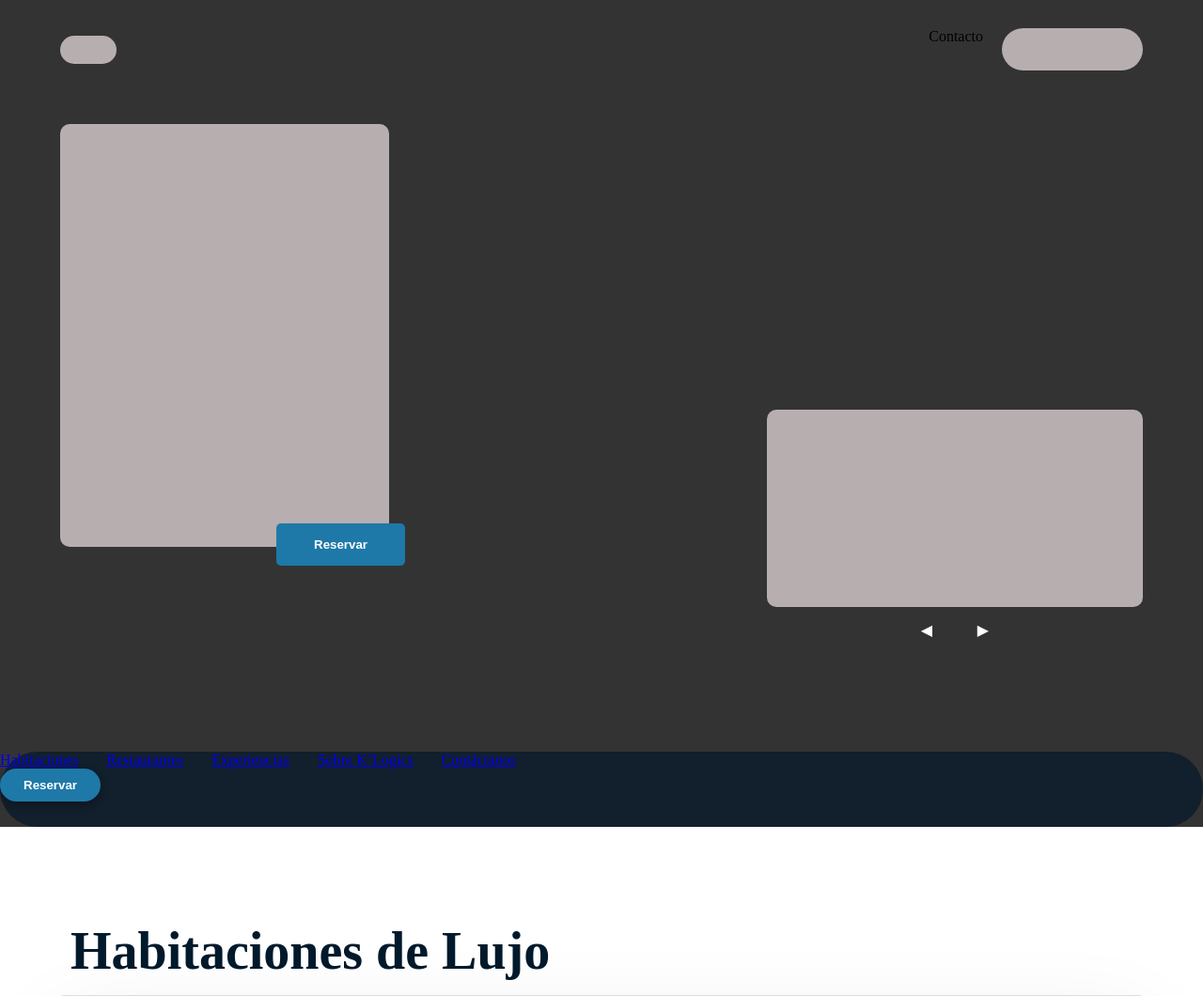
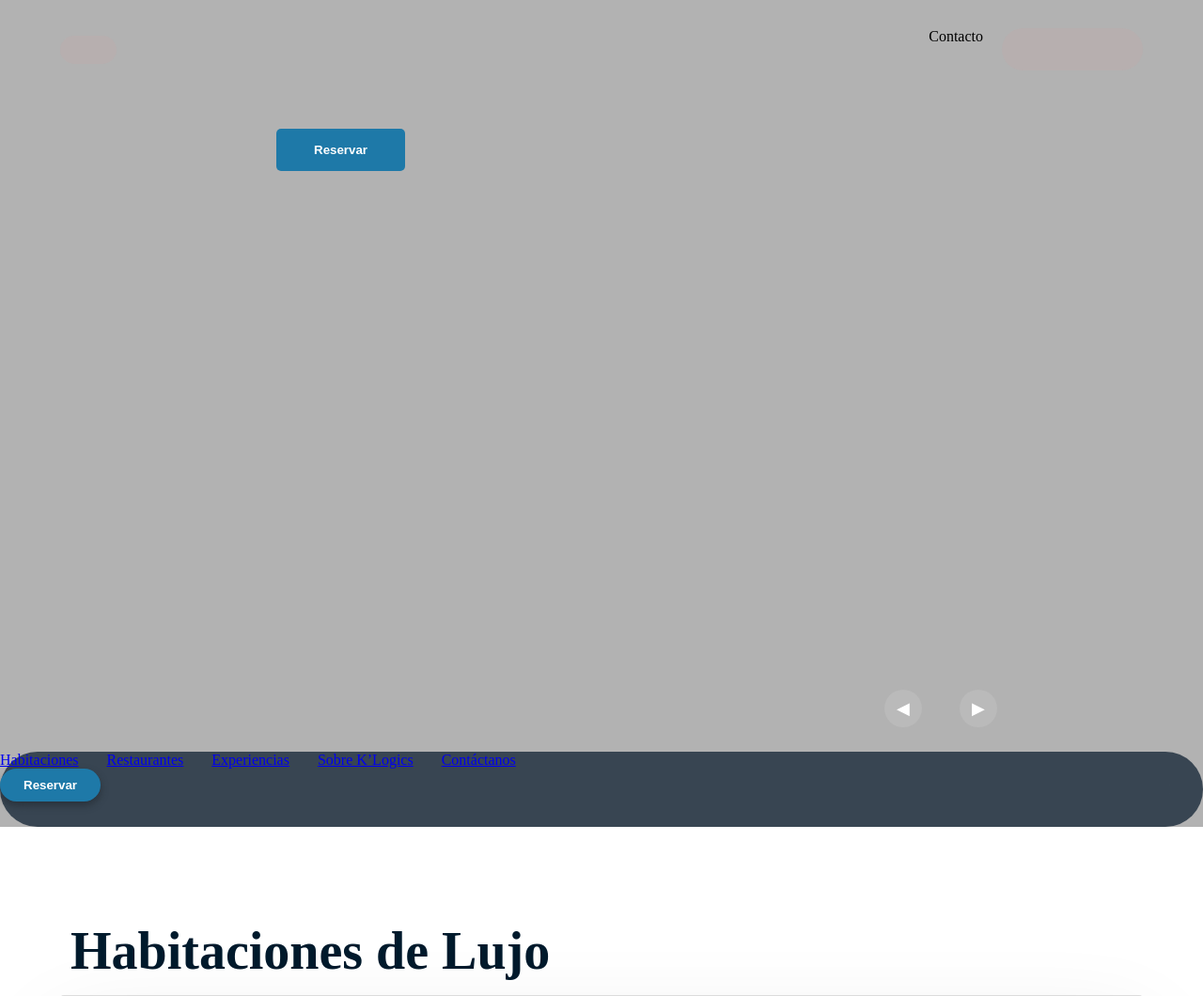
Before and after one commit to Lumi-8/Resort-Kamely-y-Lusmileydi, a Flask app: page / in a window 1280 px wide. Shown: the top 1060 px of the page at 94% size. Run offline with Flask 3, Linux system fonts and the light colour scheme.

Commit message:
ediciones en la parte de inicio del index

```diff
--- a/static/css/style.css
+++ b/static/css/style.css
@@ -135,15 +135,70 @@ section {
     padding-bottom: 100px;
     display: flex;
 }
-
+.content-start {
+    width: 40px;
+    height: 4px;
+    background-color: white;
+    margin-bottom: 10px;
+    border-radius: 2px;
+}
+.title-1, .title-2 {
+    font-weight: 600;
+    font-size: 60px; /* Ajustado para tu layout */
+    font-family: 'Oswald', sans-serif;
+    color: white;
+    line-height: 1;
+    margin: 0;
+}
+.main-title {
+    font-family: 'Oswald', sans-serif;
+    font-size: 80px; /* Tamaño grande como la referencia */
+    line-height: 0.9;
+    margin: 15px 0;
+    font-weight: 600;
+    text-transform: uppercase;
+}
 .hero-image-selected {
     position: absolute;
     width: 100%;
+    height: 100%; /* Ocupa todo el alto del hero-section */
+    top: 0;
+    left: 0;
+    z-index: 1; /* Se queda al fondo */
+    overflow: hidden; /* Corta lo que sobre de la imagen */
+}
+
+.hero-image-selected img {
+    width: 100%;
     height: 100%;
-    background-color: #333;
-    background-size: cover;
-    background-position: center;
-    z-index: 1;
+    /* ESTA ES LA CLAVE: hace que la imagen se adapte como un background-image */
+    object-fit: cover;
+    object-position: center; /* Centra la foto si es muy grande */
+    display: block;
+}
+
+/* Capa de oscuridad opcional para que el texto resalte más */
+.hero-image-selected::after {
+    content: '';
+    position: absolute;
+    top: 0;
+    left: 0;
+    width: 100%;
+    height: 100%;
+    background: rgba(0, 0, 0, 0.3); /* Un velo oscuro sutil */
+    z-index: 2;
+}
+.hero-description {
+    font-size: 15px;
+    max-width: 400px;
+    line-height: 1.6;
+    opacity: 0.8;
+}
+.location-tag {
+    font-size: 14px;
+    letter-spacing: 2px;
+    text-transform: uppercase;
+    opacity: 0.9;
 }
 
 /* --- CAPAS FLOTANTES DEL HERO --- */
@@ -158,11 +213,17 @@ section {
 .user-session { background: var(--gray-block); padding: 10px 25px; border-radius: 40px; min-width: 150px; height: 45px; }
 
 .hero-content-left { top: 15%; left: 5%; width: 350px; }
-.hero-logo-text { background: var(--gray-block); height: 450px; border-radius: 10px; width: 100%; }
+.hero-logo-text {
+    background: none; /* Quitamos el gris */
+    height: auto;
+    width: 100%;
+    color: white;
+    text-shadow: 2px 2px 10px rgba(0, 0, 0, 0.3); /* Mejora legibilidad */
+}
 
 .btn-reservar-hero {
     position: absolute;
-    bottom: -20px; /* Encimado */
+    bottom: -50px; /* Encimado */
     left: 230px;
     padding: 15px 40px;
     background: var(--accent-blue);
@@ -173,11 +234,86 @@ section {
     border-radius: 5px;
 }
 
-.hero-content-right { bottom: 200px; right: 5%; text-align: center; }
-.hero-carousel { width: 400px; height: 210px; background: var(--gray-block); border-radius: 10px; margin-bottom: 15px; margin-top: 100px; }
-.arrow-controls { display: flex; justify-content: center; gap: 30px; }
-.arrow { cursor: pointer; width: 30px; filter: brightness(0) invert(1); }
+.hero-content-right {
+    bottom: 12%; /* Bajamos un poco la posición general */
+    right: 5%;
+    text-align: center;
+    z-index: 10;
+}
 
+.hero-carousel {
+    display: flex;
+    gap: 15px; /* Espacio más pequeño entre fotos */
+    width: 430px; /* Reducido para que 3 fotos pequeñas quepan bien */
+    overflow: hidden;
+    position: relative;
+    padding: 15px 0;
+    background: none; /* Aseguramos que sea transparente */
+}
+
+.hero-carousel .card {
+    flex: 0 0 130px;
+    height: 180px;
+    border-radius: 12px;
+    overflow: hidden;
+    position: relative;
+    opacity: 0.8;
+    /* Añadimos un borde fino blanco muy transparente para dar relieve */
+    transition: all 0.4s cubic-bezier(0.25, 0.46, 0.45, 0.94); /* Transición más fluida */
+    cursor: pointer;
+    filter: brightness(0.6) saturate(0.8); /* Las apaga un poco */
+    transition: all 0.4s ease;
+    background: rgba(255, 255, 255, 0.05);
+    backdrop-filter: blur(12px);           /* Difumina el fondo de la playa */
+    -webkit-backdrop-filter: blur(8px);    /* Soporte para Safari */
+
+    /* Un borde sutil que ayuda a que parezca cristal */
+    border: 1px solid rgba(255, 255, 255, 0.2);
+
+    box-shadow: inset 0 0 10px rgba(255, 255, 255, 0.1),
+                0 10px 20px rgba(0, 0, 0, 0.3);
+}
+
+.hero-carousel .card img {
+    width: 100%;
+    height: 100%;
+    object-fit: cover;
+}
+
+/* Efecto al pasar el mouse: recupera brillo y sube un poco */
+.hero-carousel .card:hover {
+    transform: translateY(-8px) scale(1.02); /* Sube un poco más y crece apenas */
+    opacity: 1;
+    box-shadow: 0 15px 30px rgba(0, 0, 0, 0.6);
+    filter: brightness(1) saturate(1); /* Cobran vida al tocarlas */
+    transform: scale(1.05);
+}
+
+.arrow-controls {
+    display: flex;
+    justify-content: center;
+    gap: 40px;
+    margin-top: 15px;
+}
+
+.arrow {
+    cursor: pointer;
+    font-size: 18px;
+    color: white;
+    background: rgba(255, 255, 255, 0.1); /* Círculo sutil detrás */
+    padding: 10px;
+    border-radius: 50%;
+    width: 40px;
+    height: 40px;
+    display: flex;
+    align-items: center;
+    justify-content: center;
+    transition: background 0.3s;
+}
+
+.arrow:hover {
+    background: rgba(255, 255, 255, 0.3);
+}
 
 /* --- HABITACIONES LOOK REVISTA --- */
 .index-habitaciones {
```
Also changed, not shown: index.html (+32 -6 lines).
